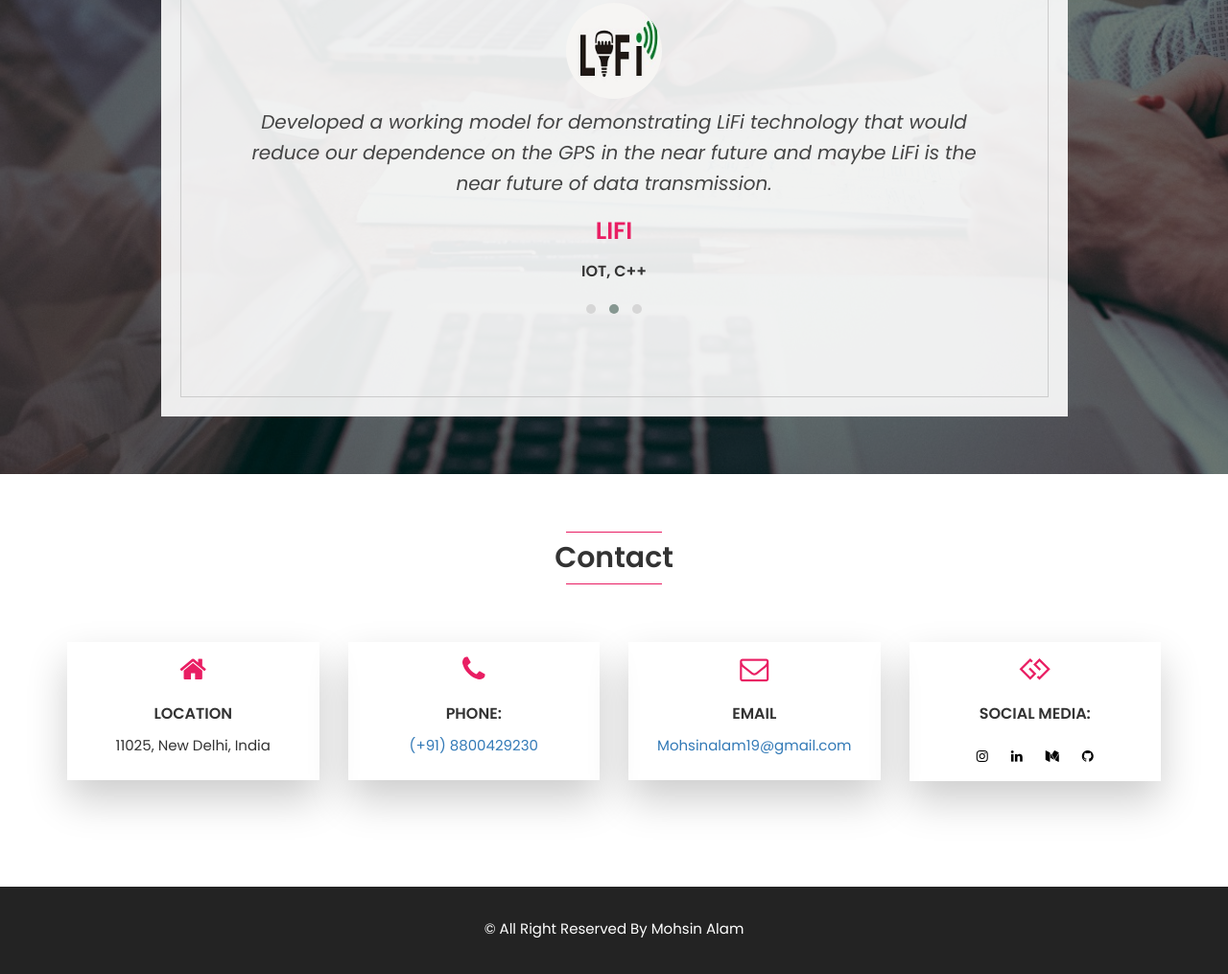
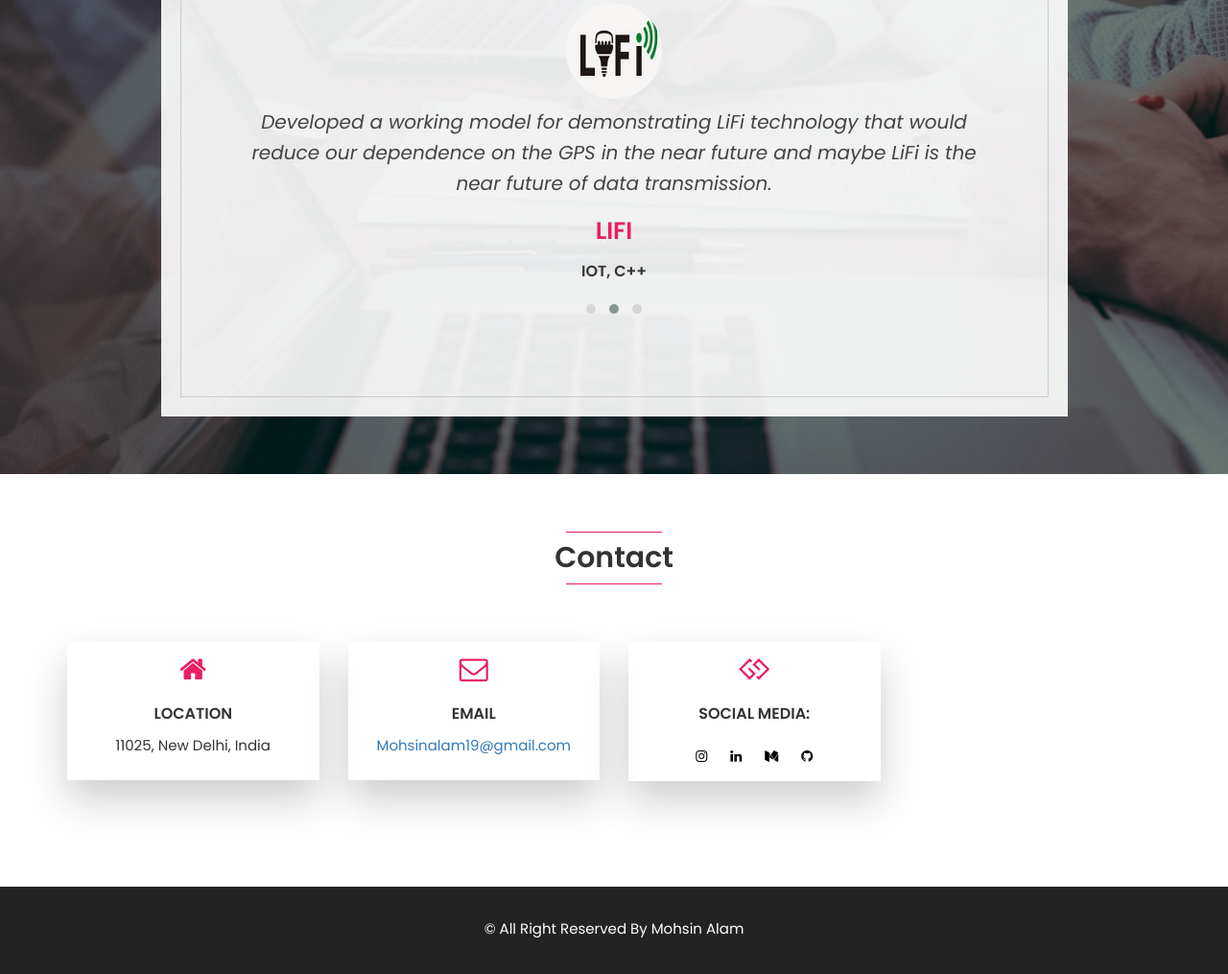
Before and after one commit to mohsin-alam/port.io, a plain HTML site: page index.html in a window 1280 px wide. Shown: the part 3474-4489 px from the top of the page at 96% size. Drawn offline with Linux system fonts and the light colour scheme; animation ran at ten frames a second.

Commit message:
Update index.html

```diff
--- a/index.html
+++ b/index.html
@@ -746,13 +746,7 @@
                         <p>11025, New Delhi, India</p> <!--edit here-->
                     </div>
                 </div>
-                <div class="col-md-3 col-sm-6">
-                    <div class="single-contact text-center wow fadeInDown" data-wow-delay="0.6s">
-                        <i class="fa fa-phone"></i>
-                        <h2>Phone: </h2>
-                        <p><a href="tel:+918800429230">(+91) 8800429230 </a> </p></p> <!--edit here-->
-                    </div>
-                </div>
+
                 <div class="col-md-3 col-sm-6">
                     <div class="single-contact text-center wow fadeInDown" data-wow-delay="0.8s">
                         <i class="fa fa-envelope-o"></i>
```
